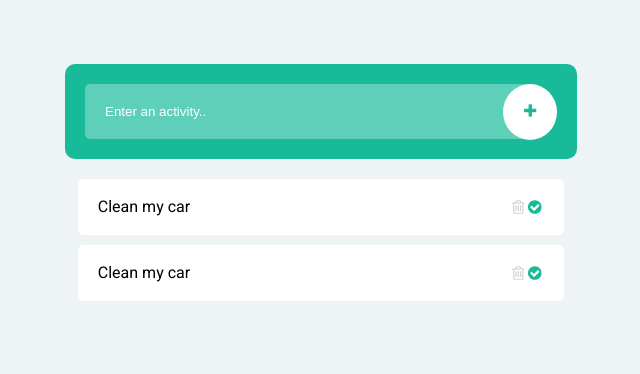
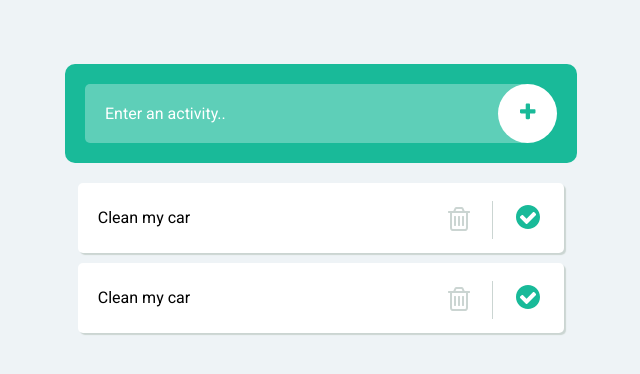
Before and after one commit to toosch/assignment-todo, a plain HTML site: page index.html in a window 1280 px wide. Shown: the whole page, without its empty margins (319-959 px from the left). Drawn offline with nearby package versions, Linux system fonts and the light colour scheme.

Commit message:
made stuff look priettier

```diff
--- a/style.scss
+++ b/style.scss
@@ -35,6 +35,8 @@ body {
     background-color: $green;
     margin-bottom: 20px;
     input {
+      font-size: $font-size;
+      font-family: "Roboto", sans-serif;
       color: $white;
       padding: 20px;
       border-radius: 5px;
@@ -51,10 +53,11 @@ body {
       }
     }
     &__button {
+      font-size: 20px;
       position: absolute;
       top: 20px;
       right: 20px;
-      padding: 18.5px 20.5px;
+      padding: 18px 21.5px;
       background-color: $white;
       border-radius: 50%;
       color: $green;
@@ -65,24 +68,40 @@ body {
     width: 95%;
 
     &__item {
+      box-shadow: 2px 2px 1px $grey;
       display: flex;
       border-radius: 5px;
       background-color: $white;
       margin-bottom: 10px;
       padding: 20px;
       .icon {
+        font-size: 28px;
         &--remove {
+          position: relative;
           color: $grey;
           align-self: end;
           margin-left: auto;
+          margin-right: 40px;
           &:hover {
             color: red;
+          }
+          &::after {
+            content: "";
+            height: 38px;
+            border-right: 1px solid $grey;
+            display: block;
+            position: absolute;
+            top: -4px;
+            left: 44px;
           }
         }
         &--check {
           color: $green;
         }
       }
+      span {
+        line-height: 30px;
+      }
     }
   }
 }
```
Also changed, not shown: style.css, 1 other file.
